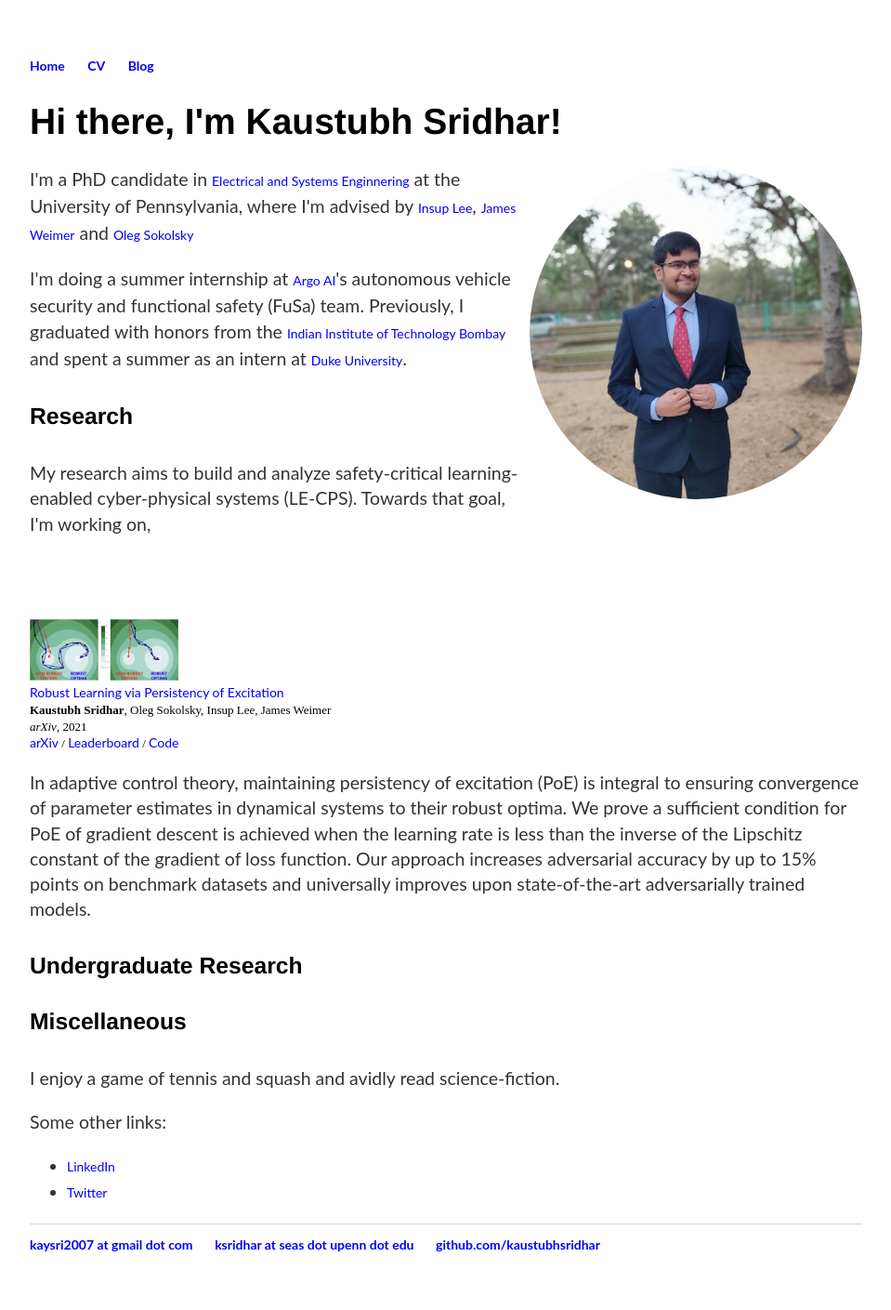
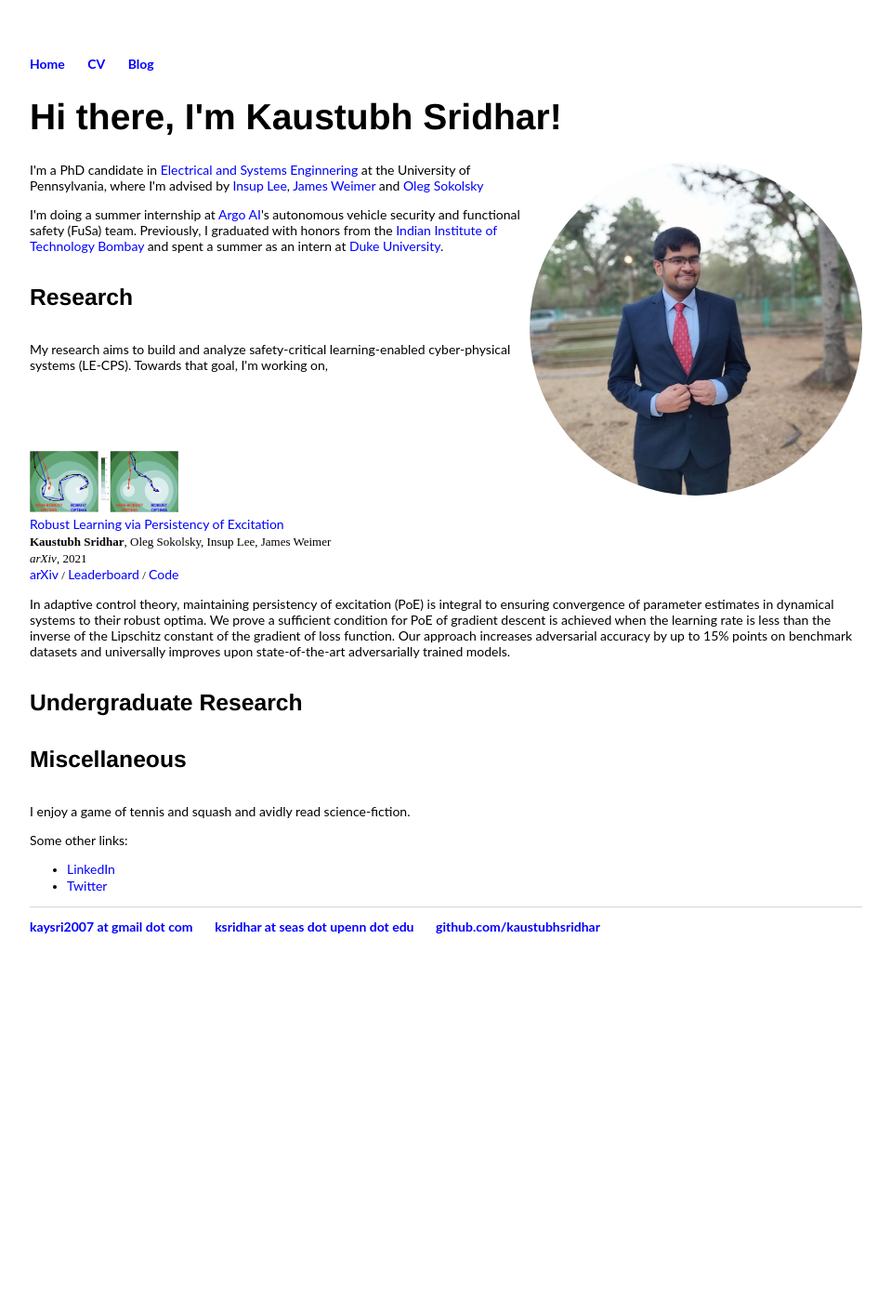
Before and after one commit to kaustubhsridhar/kaustubhsridhar_old.github.io, a Jekyll site: the page built from index.html, in a window 1280 px wide. Shown: the whole page at 93% size, without its empty margins (160-1119 px from the left). Built offline with Jekyll 4.4.1, drawn with Linux system fonts in a browser that asks for light colours; after the commit the page ends 1065 px from its top, so only the background shows below that.

Commit message:
commented para format and font. Use that in _layouts/default.html

```diff
--- a/css/main.css
+++ b/css/main.css
@@ -3,7 +3,7 @@ body { margin: 60px auto; width: 70%; }
 a { text-decoration: none; color: #999; }
 a:hover { text-decoration: underline; }
 
-p, ul { font-size: 1.5em; line-height: 1.4em; color: #333; }
+/* p, ul { font-size: 1.5em; line-height: 1.4em; color: #333; }*/
 
 h1, h2, h3, h4 { font-family: 'Helvetica', 'Arial', 'Sans-Serif'; }
 h1 { font-size: 3em;  }
```
